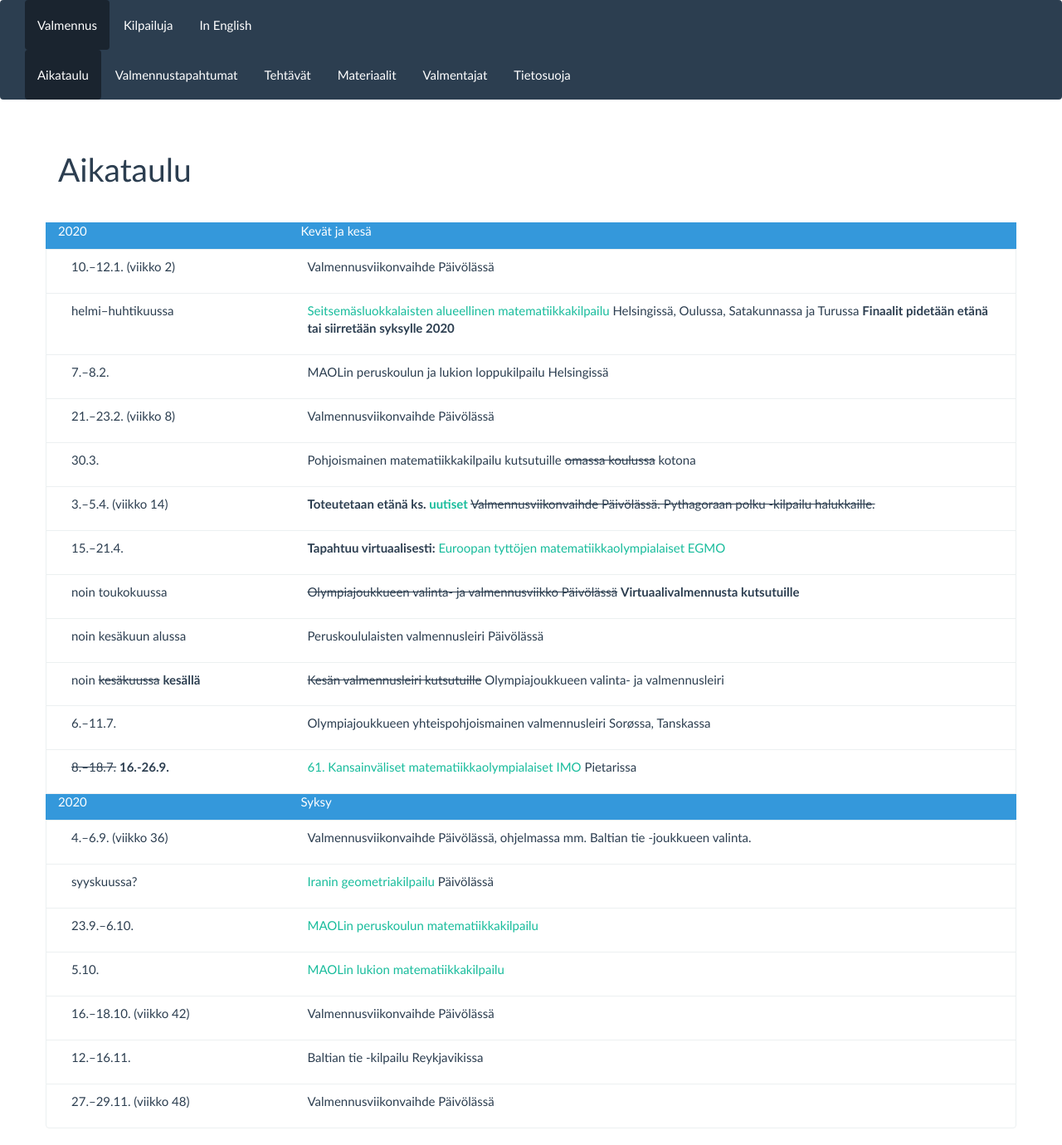
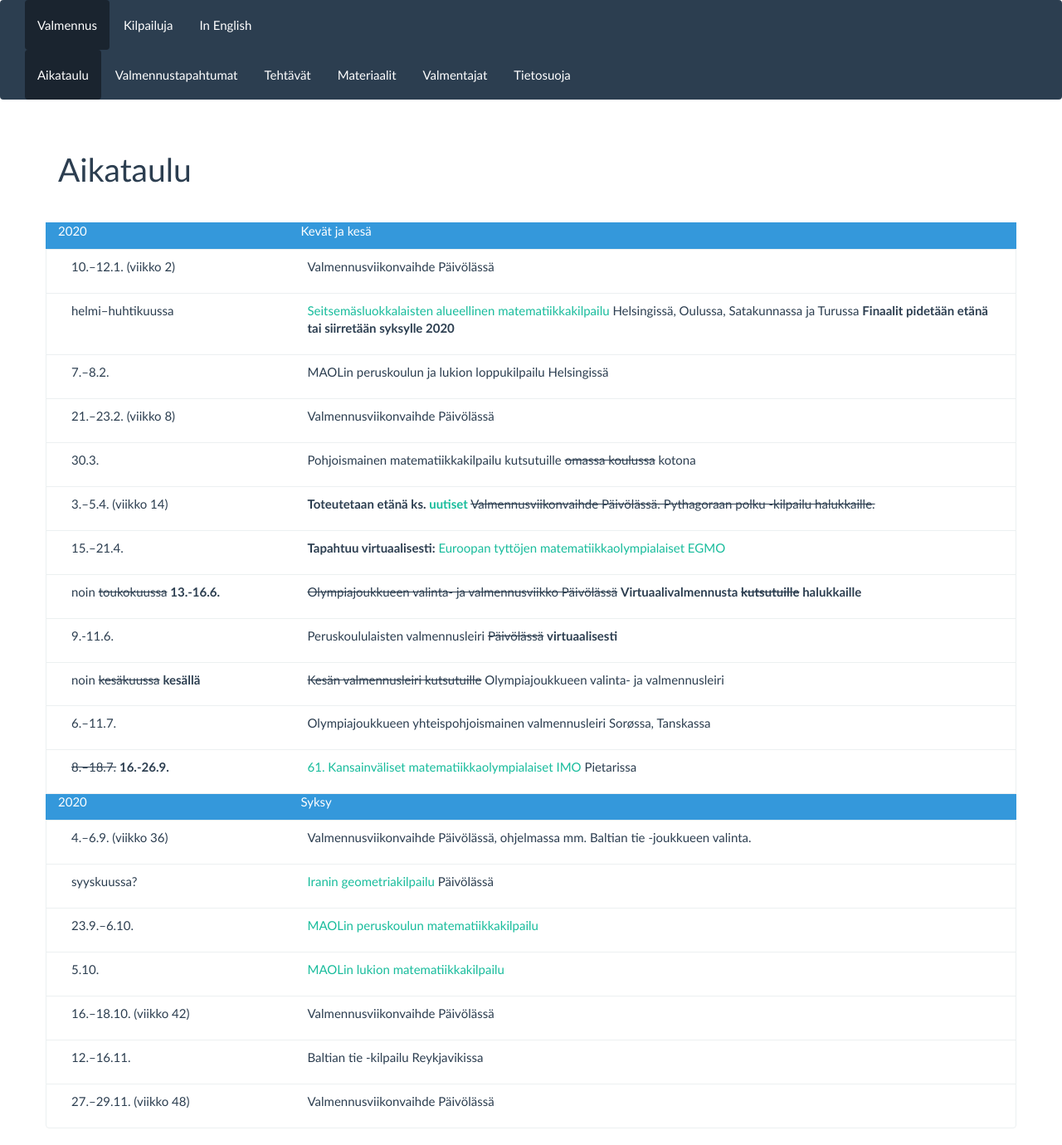
Before and after one commit to matematiikkakilpailut/matematiikkakilpailut.github.io, a Jekyll site: the page built from aikataulu/index.md, in a window 1280 px wide. Shown: the whole page at 83% size. Built offline with Jekyll 4.4.1, drawn with Linux system fonts in a browser that asks for light colours.

Commit message:
Update index.md
kesäkuu

```diff
--- a/aikataulu/index.md
+++ b/aikataulu/index.md
@@ -20,10 +20,10 @@ aikataulu:
     tapahtuma: "**Toteutetaan etänä ks. [uutiset](https://matematiikkakilpailut.fi/#uutisia)** ~~Valmennus&shy;viikonvaihde Päivölässä. Pythagoraan polku -kilpailu halukkaille.~~"
   - pvm: "15.&ndash;21.4."
     tapahtuma: "**Tapahtuu virtuaalisesti:** [Euroopan tyttöjen matematiikka&shy;olympialaiset <abbr>EGMO</abbr>](https://egmo2020.nl)"
-  - pvm: "noin toukokuussa"
-    tapahtuma: "~~Olympia&shy;joukkueen valinta- ja valmennus&shy;viikko Päivölässä~~ **Virtuaalivalmennusta kutsutuille**"
-  - pvm: "noin kesäkuun alussa"
-    tapahtuma: "Perus&shy;koululaisten valmennus&shy;leiri Päivölässä"
+  - pvm: "noin ~~toukokuussa~~ **13.-16.6.**"
+    tapahtuma: "~~Olympia&shy;joukkueen valinta- ja valmennus&shy;viikko Päivölässä~~ **Virtuaalivalmennusta ~~kutsutuille~~       halukkaille**"
+  - pvm: "9.-11.6."
+    tapahtuma: "Perus&shy;koululaisten valmennus&shy;leiri ~~Päivölässä~~ **virtuaalisesti**"
   - pvm: "noin ~~kesäkuussa~~ **kesällä**"
     tapahtuma: "~~Kesän valmennusleiri kutsutuille~~ Olympiajoukkueen valinta- ja valmennusleiri"
   - pvm: "6.&ndash;11.7."
```
